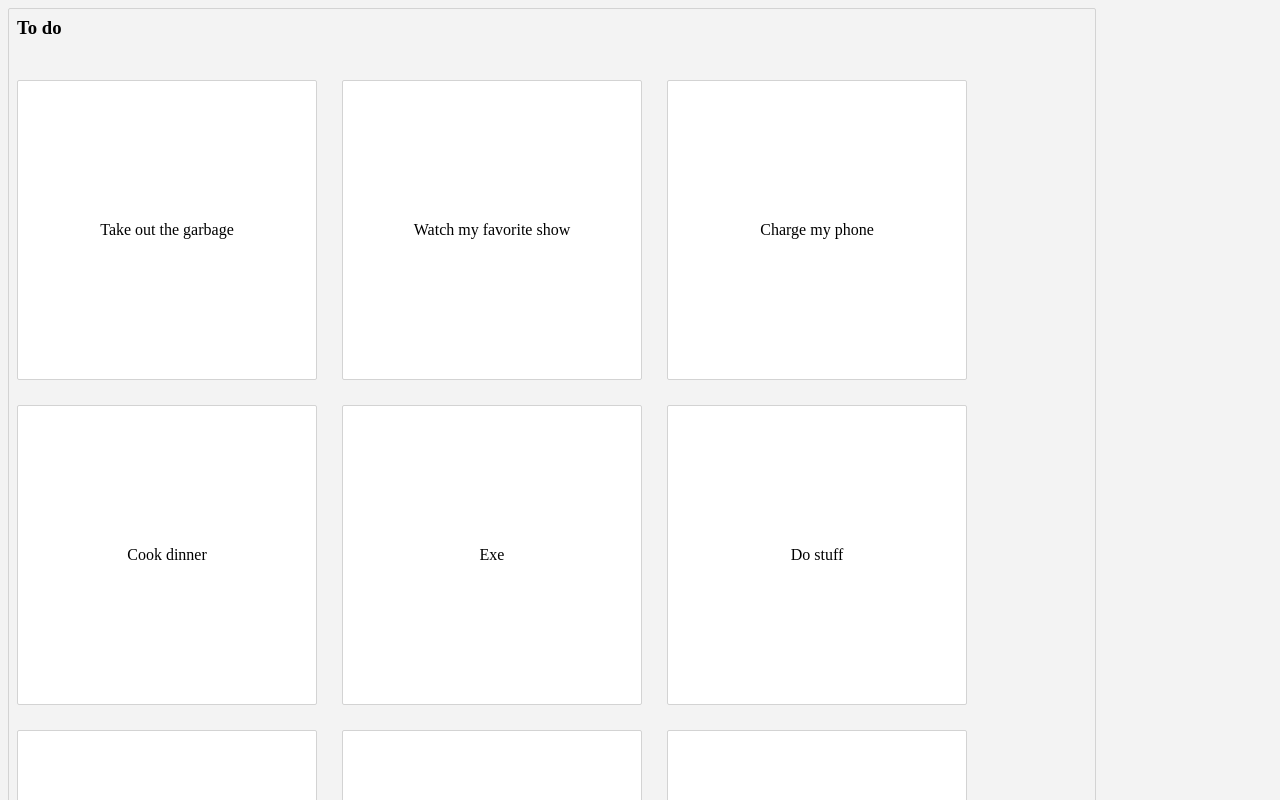
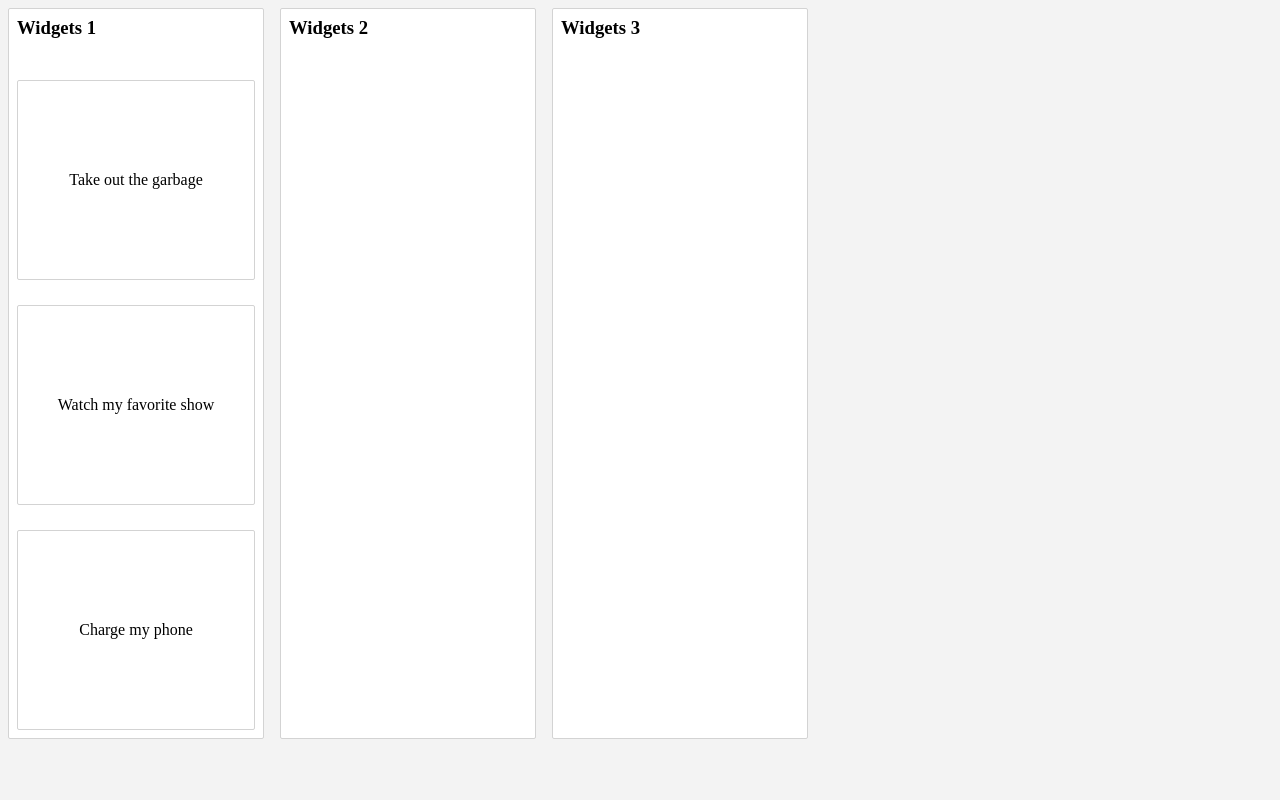
Before and after one commit to lslozano/React-DnD-Practice, a React (Create React App) app: page / in a window 1280 px wide. Shown: the top 800 px of the page. Built offline with nearby package versions, Linux system fonts and the light colour scheme.

Commit message:
Drag and drop between multiple vertical columns. Auto adjust of height of container when widgets inside it are added or substracted

```diff
--- a/src/App.js
+++ b/src/App.js
@@ -3,6 +3,7 @@ import React, { useState } from "react";
 // import NavBar from "./components/Navbar";
 // import Main from "./components/Main";
 import Column from "./components/Column";
+import Columns from "./style/components/Columns.styled";
 
 import { DragDropContext } from "react-beautiful-dnd";
 
@@ -25,13 +26,16 @@ const App = () => {
       return;
     }
 
-    const column = initialState.columns[source.droppableId];
-    const newTaskIds = Array.from(column.taskIds);
+    const sourceColumn = initialState.columns[source.droppableId];
+    const destinationColumn = initialState.columns[destination.droppableId];
+
+    if (sourceColumn === destinationColumn) {
+      const newTaskIds = Array.from(sourceColumn.taskIds);
       newTaskIds.splice(source.index, 1);
       newTaskIds.splice(destination.index, 0, draggableId);
 
       const newColumn = {
-      ...column,
+        ...sourceColumn,
         taskIds: newTaskIds,
       };
 
@@ -43,11 +47,42 @@ const App = () => {
         },
       };
 
+      console.log(newState);
       setState(newState);
+      return;
+    }
+
+    const startTaskIds = Array.from(sourceColumn.taskIds);
+    startTaskIds.splice(source.index, 1);
+    const newStart = {
+      ...sourceColumn,
+      taskIds: startTaskIds,
+    };
+
+    const finishTaskIds = Array.from(destinationColumn.taskIds);
+    finishTaskIds.splice(destination.index, 0, draggableId);
+    const newFinish = {
+      ...destinationColumn,
+      taskIds: finishTaskIds,
+    };
+
+    const newState = {
+      ...initialState,
+      columns: {
+        ...initialState.columns,
+        [newStart.id]: newStart,
+        [newFinish.id]: newFinish,
+      },
+    };
+
+    console.log(newState);
+    setState(newState);
+    return;
   };
 
   return (
     <DragDropContext onDragEnd={onDragEnd}>
+      <Columns>
         {initialState.columnOrder.map((columnId) => {
           const column = initialState.columns[columnId];
           const tasks = column.taskIds.map(
@@ -56,6 +91,7 @@ const App = () => {
 
           return <Column key={column.id} columns={column} tasks={tasks} />;
         })}
+      </Columns>
     </DragDropContext>
   );
 };
--- a/src/components/Column.js
+++ b/src/components/Column.js
@@ -13,7 +13,7 @@ const Column = ({ columns, tasks }) => {
   return (
     <ColumnContainer>
       <TitleContainer>{columns.title}</TitleContainer>
-      <Droppable droppableId={columns.id} direction="horizontal">
+      <Droppable droppableId={columns.id}>
         {(provided) => (
           <TaskListContainer
             ref={provided.innerRef}
--- a/src/initial-data.js
+++ b/src/initial-data.js
@@ -3,31 +3,25 @@ const initialData = {
     "task-1": { id: "task-1", content: "Take out the garbage" },
     "task-2": { id: "task-2", content: "Watch my favorite show" },
     "task-3": { id: "task-3", content: "Charge my phone" },
-    "task-4": { id: "task-4", content: "Cook dinner" },
-    "task-5": { id: "task-5", content: "Exe" },
-    "task-6": { id: "task-6", content: "Do stuff" },
-    "task-7": { id: "task-7", content: "Work" },
-    "task-8": { id: "task-8", content: "Talk" },
-    "task-9": { id: "task-9", content: "Sleep" },
   },
   columns: {
     "column-1": {
       id: "column-1",
-      title: "To do",
-      taskIds: [
-        "task-1",
-        "task-2",
-        "task-3",
-        "task-4",
-        "task-5",
-        "task-6",
-        "task-7",
-        "task-8",
-        "task-9",
-      ],
+      title: "Widgets 1",
+      taskIds: ["task-1", "task-2", "task-3"],
+    },
+    "column-2": {
+      id: "column-2",
+      title: "Widgets 2",
+      taskIds: [],
+    },
+    "column-3": {
+      id: "column-3",
+      title: "Widgets 3",
+      taskIds: [],
     },
   },
-  columnOrder: ["column-1"],
+  columnOrder: ["column-1", "column-2", "column-3"],
 };
 
 export default initialData;
--- a/src/style/components/Column.styled.js
+++ b/src/style/components/Column.styled.js
@@ -1,11 +1,15 @@
 import styled from "styled-components";
 
 export const ColumnContainer = styled.div`
-  width: 85vw;
+  width: 20%;
 
   margin: 8px;
   border: 1px solid lightgrey;
   border-radius: 2px;
+  background-color: white;
+
+  display: flex;
+  flex-direction: column;
 `;
 
 export const TitleContainer = styled.h3`
@@ -13,12 +17,11 @@ export const TitleContainer = styled.h3`
 `;
 
 export const TaskListContainer = styled.div`
-  flex-wrap: wrap;
-
   padding: 8px;
 
   display: flex;
-  flex-direction: row;
+  flex-direction: column;
 
   min-height: 100px;
+  flex-grow: 1;
 `;
--- /dev/null
+++ b/src/style/components/Columns.styled.js
@@ -0,0 +1,7 @@
+import styled from "styled-components";
+
+const ColumnsContainer = styled.div`
+  display: flex;
+`;
+
+export default ColumnsContainer;
--- a/src/style/components/Task.styled.js
+++ b/src/style/components/Task.styled.js
@@ -6,8 +6,8 @@ const TaskContainer = styled.div`
   border-radius: 2px;
   padding: 8px;
   margin: 25px 25px 0 0;
-  width: 300px;
-  height: 300px;
+  width: 100%;
+  height: 200px;
 
   display: flex;
   justify-content: center;
```
Lines whose indentation alone changed are shown as unchanged.
